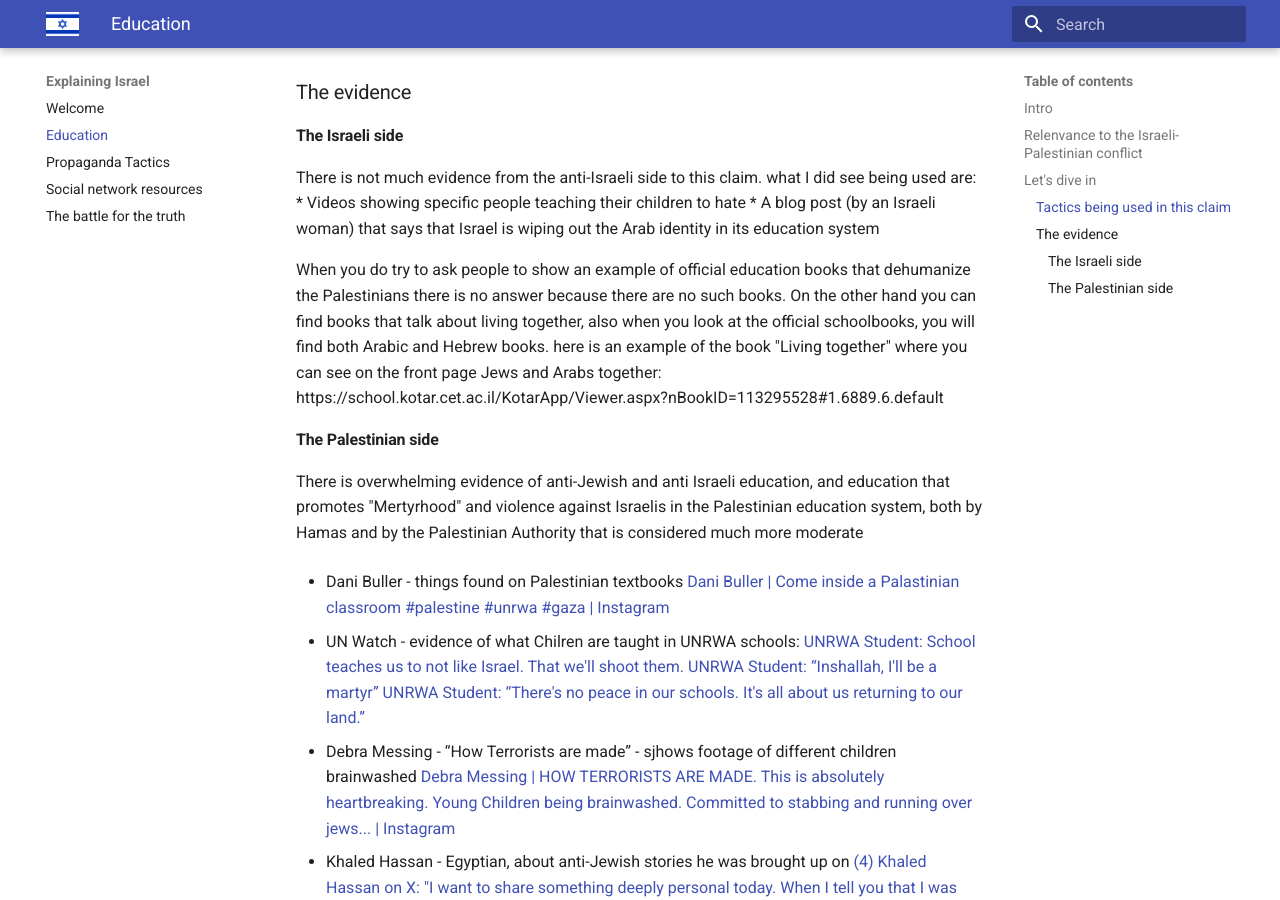
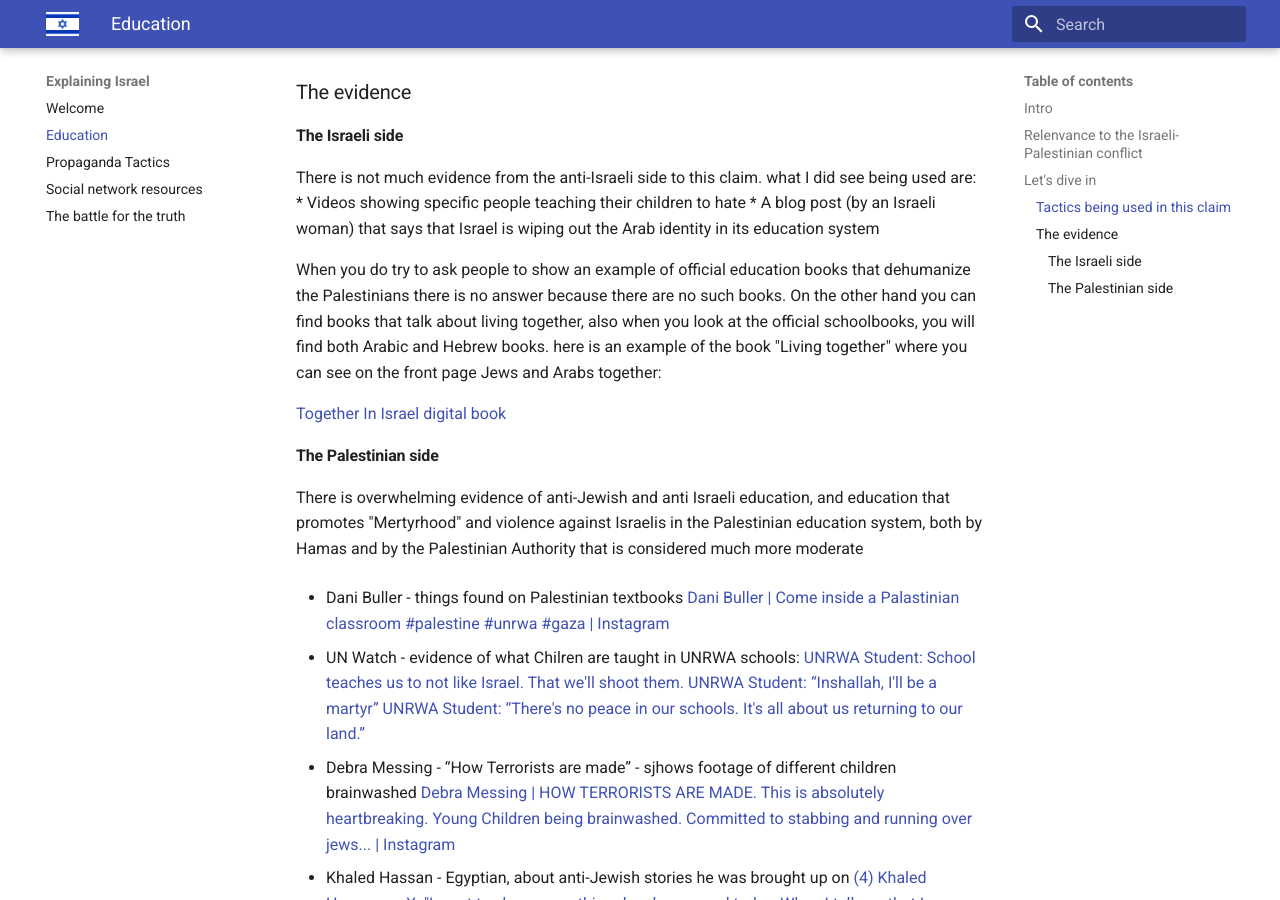
Before and after one commit to RonGros/explaining-israel, an MkDocs documentation site: the page built from docs/Education.md, in a window 1280 px wide and 900 px high, scrolled down 1046 px. Built offline with MkDocs 1.6.1 and Material for MkDocs 9.7.7, drawn with Linux system fonts in a browser that asks for light colours.

Commit message:
Update Education.md link to Together in Israel book

```diff
--- a/docs/Education.md
+++ b/docs/Education.md
@@ -33,7 +33,9 @@ There is not much evidence from the anti-Israeli side to this claim. what I did
 
 When you do try to ask people to show an example of official education books that dehumanize the Palestinians there is no answer because there are no such books.
 On the other hand you can find books that talk about living together, also when you look at the official schoolbooks, you will find both Arabic and Hebrew books. here is an example of the book "Living together" where you can see on the front page Jews and Arabs together:
-https://school.kotar.cet.ac.il/KotarApp/Viewer.aspx?nBookID=113295528#1.6889.6.default
+
+[Together In Israel digital book](https://school.kotar.cet.ac.il/KotarApp/Viewer.aspx?nBookID=113295528#1.6889.6.default)
+
 
 #### The Palestinian side
 There is overwhelming evidence of anti-Jewish and anti Israeli education, and education that promotes "Mertyrhood" and violence against Israelis in the Palestinian education system, both by Hamas and by the Palestinian Authority that is considered much more moderate
```
